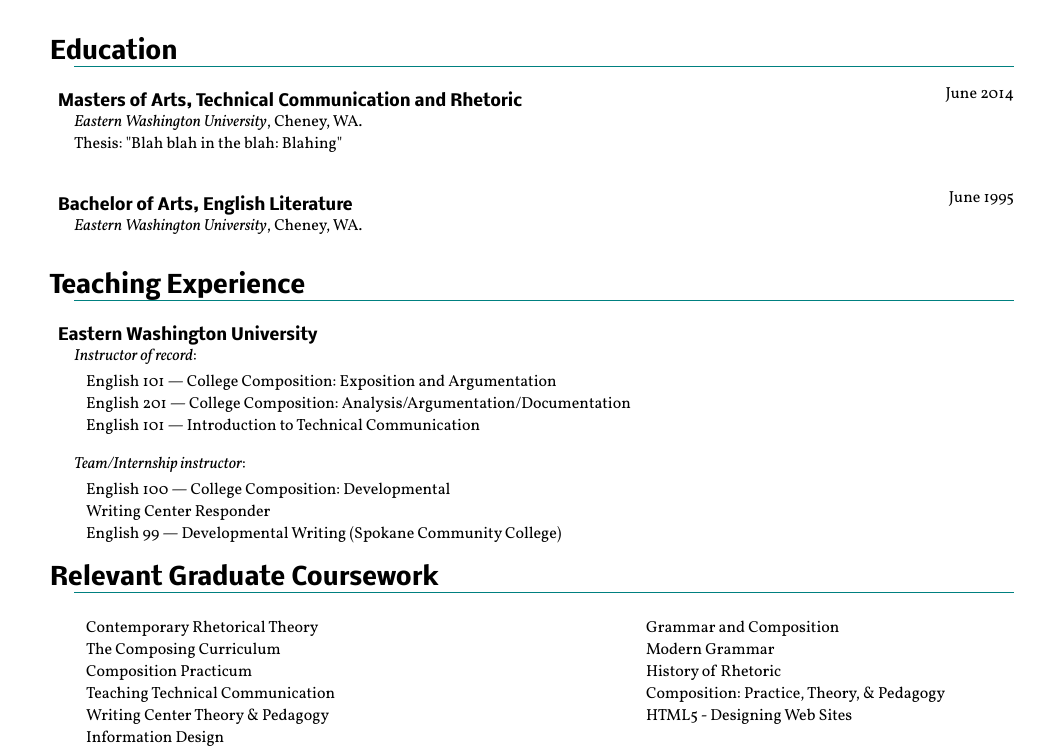
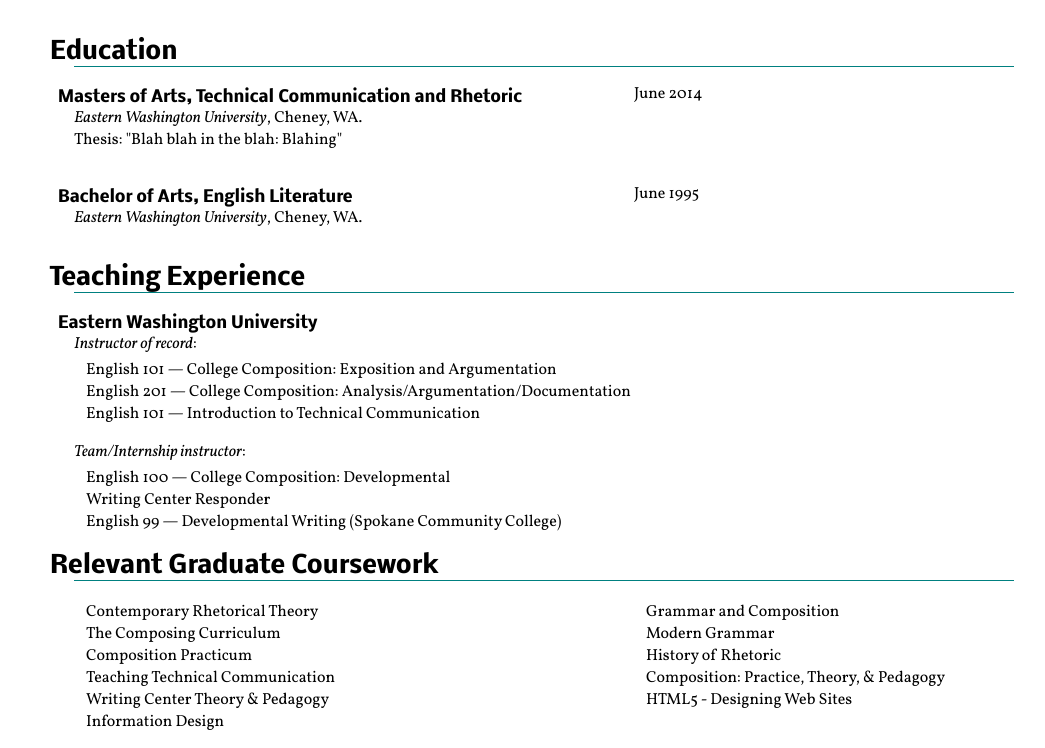
Before and after one commit to johnspeare/assignment3, a plain HTML site: page index.html in a window 1280 px wide. Shown: the part 60-808 px from the top of the page, without its empty margins (96-1141 px from the left). Drawn offline with Linux system fonts and the light colour scheme.

Commit message:
digging a deep hole

```diff
--- a/css/styles.css
+++ b/css/styles.css
@@ -6,7 +6,8 @@
 
 body {
 
-	font-family: 'Vollkorn', serif;;
+	font-family: 'Vollkorn', serif;
+	;
 
 }
 
@@ -56,10 +57,10 @@ nav a:active {
 	color: #000;
 }
 
-.expChunk {
+/*.expChunk {
 
 	margin-top: .25em;
-
+*/
 }
 
 .date {
@@ -90,6 +91,7 @@ ul.teachEx {
 ul.coursework {
 
 	margin: 1.25em 0 0 -1.75em;
+	float: left;
 }
 
 .title {
@@ -98,10 +100,10 @@ ul.coursework {
 }
 
 
-/*.date  {
-	float: right;
+.date p {
+	float: left;
 }
-
+/*
 .expChunk p {
 	margin-bottom: -.5em;
 }
--- a/index.html
+++ b/index.html
@@ -44,23 +44,23 @@
 	<article>
 
       <h2 class="grid_12">Education</h2>
-      <div class="expChunk grid_8">
+      <div class="expChunk grid_7">
 
                <h4>Masters of Arts, Technical Communication and Rhetoric</h4>
                <p><em>Eastern Washington University</em>, Cheney, WA. <br>
                Thesis: "Blah blah in the blah: Blahing"</p>
         </div>
-        <div class="date grid_4">
+        <div class="date grid_5">
         	<p>June 2014</p>
  		 </div>
 
-         <div class="expChunk grid_8">
+         <div class="expChunk grid_7">
 
                <h4>Bachelor of Arts, English Literature</h4>
                <p><em>Eastern Washington University</em>, Cheney, WA. </p>
 
         </div>
-        <div class="date grid_4">
+        <div class="date grid_5">
         	<p>June 1995</p>
  		 </div>
 
```
